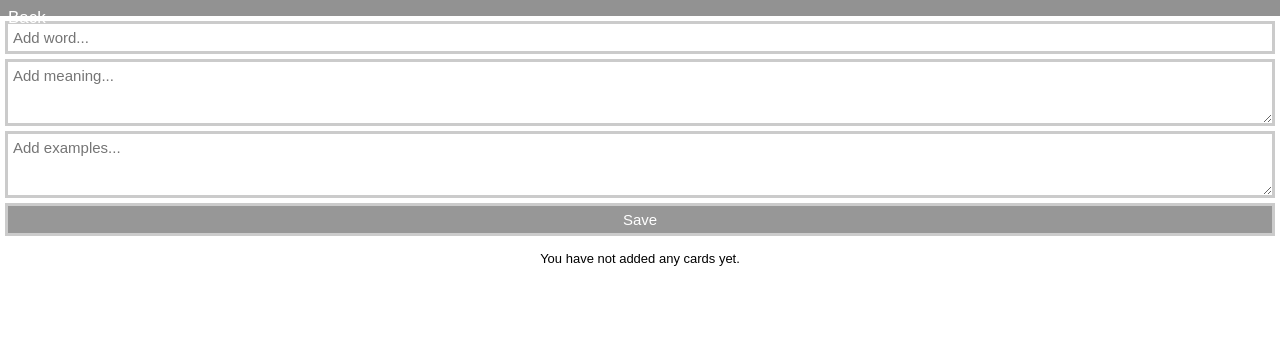
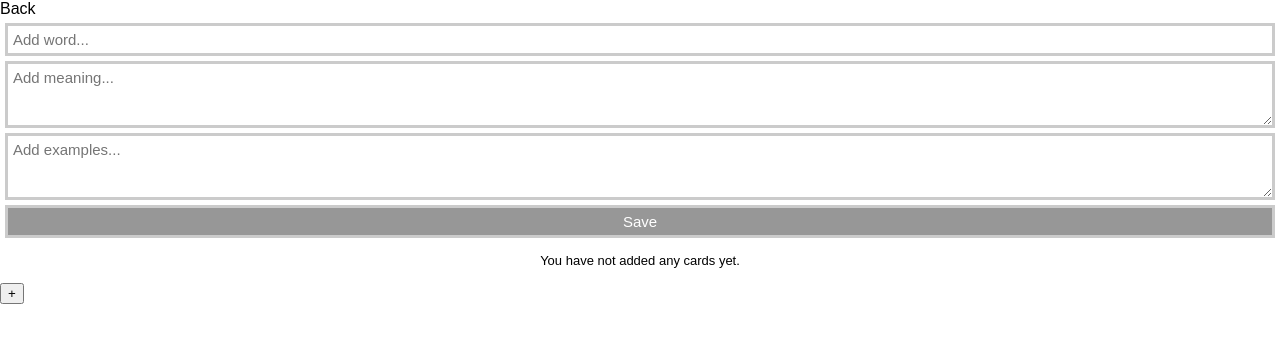
Before and after one commit to SRatna/flashcards-react-app, a React app: page /cards/1 in a window 1280 px wide. Shown: the top 342 px of the page. Built offline with nearby package versions, Linux system fonts and the light colour scheme.

Commit message:
add a add a new card floating btn

```diff
--- a/src/screens/Cards/index.js
+++ b/src/screens/Cards/index.js
@@ -39,8 +39,7 @@ class Cards extends Component {
     const { word, meaning, examples } = this.state;
     const { cards, history, deckName } = this.props;
     return (
-      <div>
-        <div className="add-card-container">
+      <div className="cards-container">
         <div className="header">
             <span
               className="go-back"
@@ -53,7 +52,7 @@ class Cards extends Component {
               {deckName}
             </span>
         </div>
-
+        <div className="add-card-container">
           <input
             placeholder="Add word..."
             type="text"
@@ -77,6 +76,7 @@ class Cards extends Component {
             }} />
           <button onClick={this.handleSaveCardBtnClick}>Save</button>
         </div>
+        <div className="cards">
           {cards.length > 0
             ? cards.map(card => (
               <div key={card.id} className="card-item">
@@ -88,6 +88,10 @@ class Cards extends Component {
               <span className="no-card">You have not added any cards yet.</span>
             )
           }
+          <div className="add-card">
+            <button>+</button>
+          </div>
+        </div>
       </div>
     )
   }
```
Lines whose indentation alone changed are shown as unchanged.
